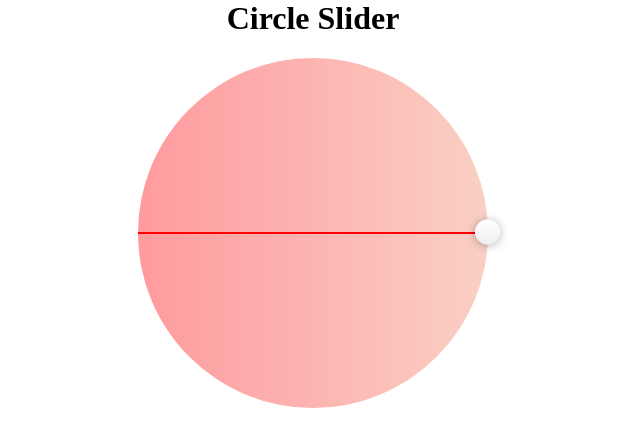
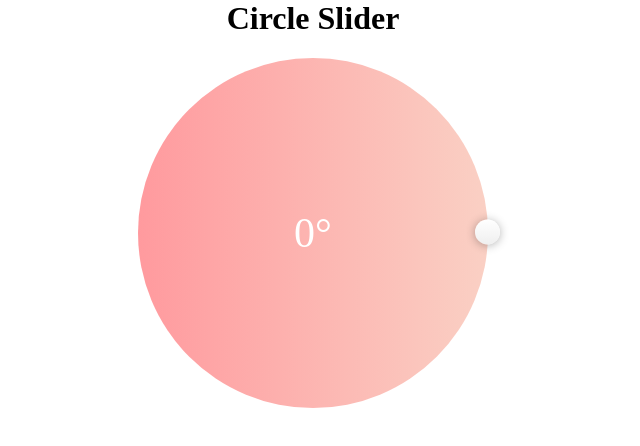
Before and after one commit to willwull/circle-slider, a website: page index.html in a window 1280 px wide. Shown: the whole page, without its empty margins (327-967 px from the left). Drawn offline with Linux system fonts and the light colour scheme.

Commit message:
🌈 Update appearance

```diff
--- a/demopage.css
+++ b/demopage.css
@@ -20,3 +20,12 @@ h1 {
   width: 350px;
   margin: 0 auto;
 }
+
+#angle {
+  color: white;
+  font-size: 42px;
+  position: absolute;
+  top: 50%;
+  left: 50%;
+  transform: translate(-50%, -50%);
+}
--- a/index.html
+++ b/index.html
@@ -11,11 +11,16 @@
   <div class="container">
     <h1>Circle Slider</h1>
     <div id="slider">
+      <div id="angle">0&deg;</div>
     </div>
   </div>
   <script src="src/index.js"></script>
   <script>
     let cs = new CircleSlider("slider", 0, 0, 360);
+    let targetDiv = document.getElementById("angle");
+    cs.on("sliderMove", e => {
+      targetDiv.innerHTML = "&nbsp;&nbsp;" + e.detail + "&deg;";
+    });
   </script>
 </body>
 </html>
--- a/src/default.css
+++ b/src/default.css
@@ -14,7 +14,6 @@
   top: 50%;
   height: 2px;
   margin-top: -1px;
-  background: red;
 }
 
 #slider .cs-handle {
```
